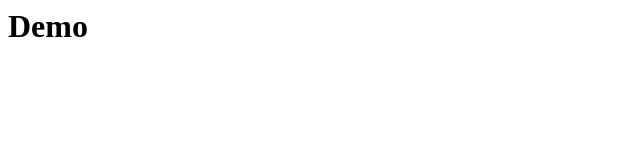
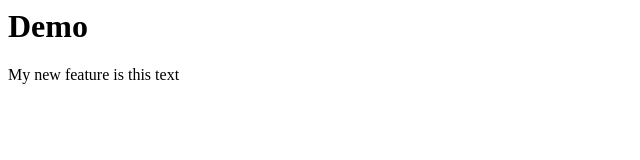
Before and after one commit to zprager/demo, a plain HTML site: page index.html in a window 1280 px wide. Shown: the whole page, without its empty margins (0-640 px from the left). Drawn offline with Linux system fonts and the light colour scheme.

Commit message:
new text

```diff
--- a/index.html
+++ b/index.html
@@ -1 +1,3 @@
 <h1> Demo </h1>
+
+<p>My new feature is this text</p>
```
